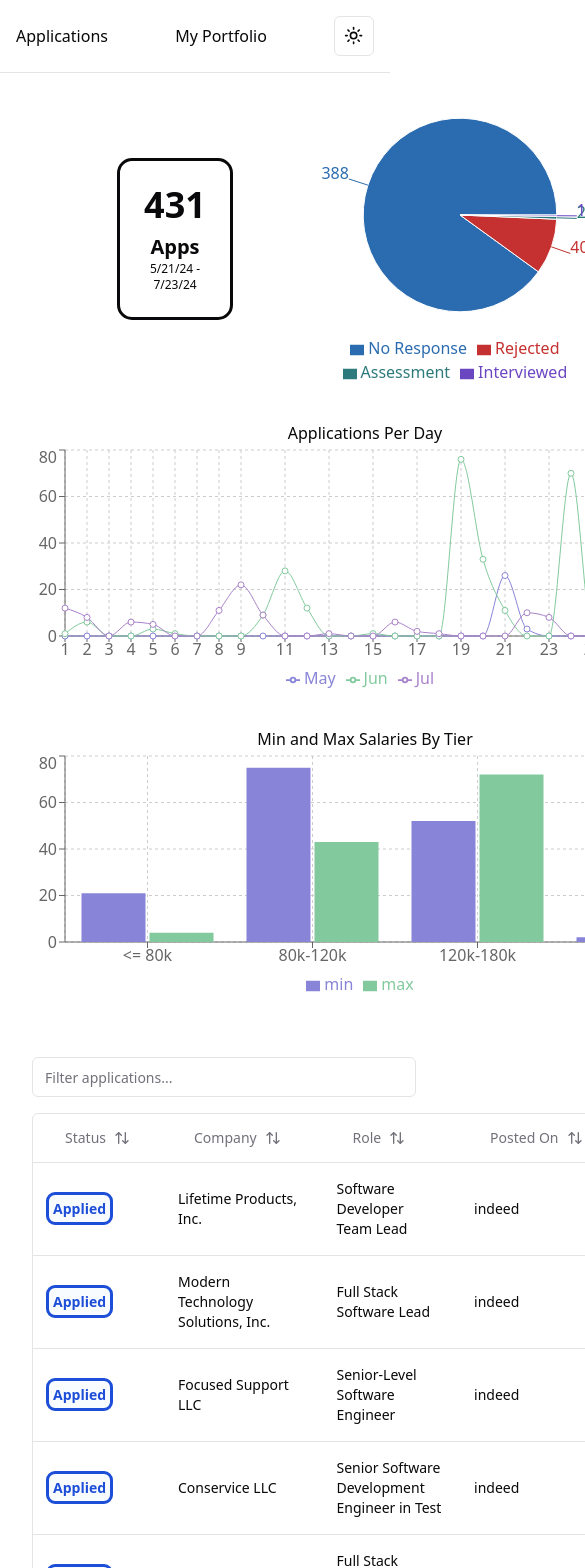
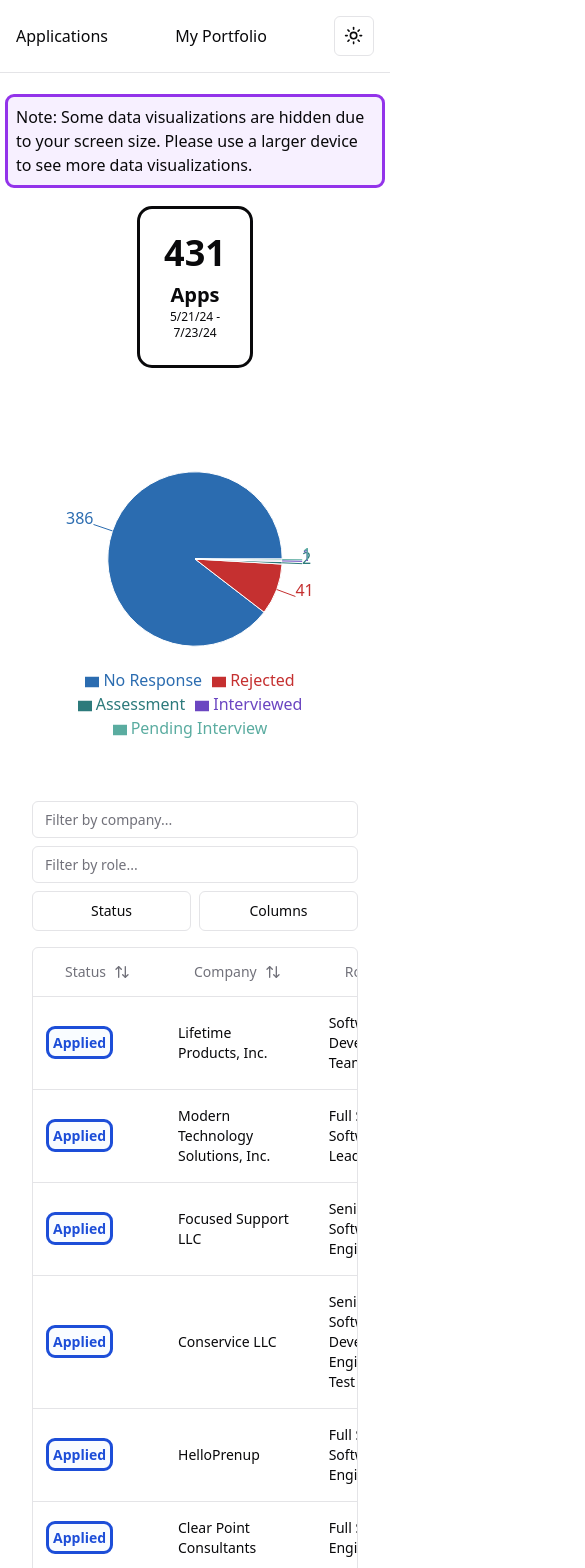
Before and after one commit to TristonWasik/application-tracker, a React (Vite) app: page / in a window 390 px wide. Shown: the top 1568 px of the page, 585 px wide, since content can reach past the window. Built offline with nearby package versions, Linux system fonts and the light colour scheme.

Commit message:
table
- add status and role filters to table
- add additional responsive formatting and styling
- add note about smaller screens not seeing all data visualizations
- add jobBoardOptions for future update

```diff
--- a/src/App.tsx
+++ b/src/App.tsx
@@ -19,15 +19,21 @@ function App() {
         </a>
         <ModeToggle />
       </nav>
-      <main className="flex flex-col m-auto">
-        <div className="flex items-center gap-20 justify-center">
+      <main className="flex flex-col w-[100vw] md:w-[70vw] m-auto">
+        <div className="flex sm:hidden p-2 mb-4">
+          <p className="outline outline-purple-600 p-2 rounded-md bg-purple-300/20">
+            Note: Some data visualizations are hidden due to your screen size.
+            Please use a larger device to see more data visualizations.
+          </p>
+        </div>
+        <div className="flex flex-col md:flex-row items-center gap-20 justify-center">
           <AppCounter />
           <PieChartComponent />
         </div>
-        <div className="flex items-center justify-center mt-8">
+        <div className="hidden sm:flex items-center justify-center mt-8">
           <LineChartComponent />
         </div>
-        <div className="flex items-center justify-center mt-8">
+        <div className="hidden sm:flex items-center justify-center mt-8">
           <BarChartComponent />
         </div>
         <ApplicationsTable />
--- a/src/components/Pie.tsx
+++ b/src/components/Pie.tsx
@@ -7,6 +7,7 @@ const COLORS = {
   Rejected: "#c53030",
   Default: "#2b6cb0",
   Assessment: "#2c7a7b",
+  "Pending Interview": "#5aaca0",
 };
 
 /**
@@ -45,6 +46,9 @@ export default function PieChartComponent() {
                 case "Assessment":
                   color = COLORS.Assessment;
                   break;
+                case "Pending Interview":
+                  color = COLORS["Pending Interview"];
+                  break;
                 default:
                   color = COLORS.Default;
               }
--- a/src/components/applications/columns.tsx
+++ b/src/components/applications/columns.tsx
@@ -38,11 +38,22 @@ export const columns: ColumnDef<Application>[] = [
           classes =
             "outline text-teal-700 outline-teal-700 font-semibold rounded-md p-1 bg-teal-200/10";
           break;
+        case "Pending Interview":
+          classes =
+            "outline text-[#5aaca0] outline-[#5aaca0] font-semibold rounded-md p-1 bg-[#5aaca0]/10";
+          break;
         default:
           classes =
             "outline text-blue-700 outline-blue-700 font-semibold rounded-md p-1 bg-blue-200/10";
       }
       return <span className={classes}>{status}</span>;
+    },
+    filterFn: (row, columnId, filterValue) => {
+      // if our filter is not an object (which includes arrays) then just return all data
+      if (typeof filterValue !== "object") return true;
+
+      // return true if the current row's status value includes one of the statuses in our filterValue array
+      return (filterValue as string[]).includes(row.getValue<string>(columnId));
     },
   },
   {
--- a/src/components/applications/table.tsx
+++ b/src/components/applications/table.tsx
@@ -26,8 +26,9 @@ import {
   TableRow,
 } from "@/components/ui/table";
 import { Button } from "../ui/button";
-import { useState } from "react";
+import { useEffect, useState } from "react";
 import { Input } from "../ui/input";
+import { statusOptions } from "@/lib/types";
 
 interface DataTableProps<TData, TValue> {
   columns: ColumnDef<TData, TValue>[];
@@ -57,21 +58,77 @@ export function DataTable<TData, TValue>({
       columnVisibility,
     },
   });
+  const [selectedStatuses, setSelectedStatuses] = useState({
+    Applied: true,
+    Rejected: true,
+    Interviewed: true,
+    "Pending Interview": true,
+    "Pending Technical Interview": true,
+    Assessment: true,
+    Offer: true,
+    Accepted: true,
+  });
+
+  useEffect(() => {
+    // filter our table
+    table.getColumn("status")?.setFilterValue(
+      Object.entries(selectedStatuses)
+        .filter((f) => f[1])
+        .map(([key, _]) => key)
+    );
+  }, [selectedStatuses]);
 
   return (
     <div>
-      <div className="flex items-center py-4">
+      <div className="flex flex-col sm:flex-row gap-2 py-4 sm:justify-between">
+        <div className="flex flex-col sm:flex-row gap-2 flex-1">
           <Input
-          placeholder="Filter applications..."
+            placeholder="Filter by company..."
             value={(table.getColumn("name")?.getFilterValue() as string) ?? ""}
             onChange={(event) =>
               table.getColumn("name")?.setFilterValue(event.target.value)
             }
-          className="max-w-sm"
+            className="max-w-sm flex-1"
           />
+          <Input
+            placeholder="Filter by role..."
+            value={(table.getColumn("role")?.getFilterValue() as string) ?? ""}
+            onChange={(event) =>
+              table.getColumn("role")?.setFilterValue(event.target.value)
+            }
+            className="max-w-sm flex-1"
+          />
+        </div>
+        <div className="flex gap-2">
           <DropdownMenu>
             <DropdownMenuTrigger asChild>
-            <Button variant="outline" className="ml-auto">
+              <Button variant="outline" className="ml-auto flex-1">
+                Status
+              </Button>
+            </DropdownMenuTrigger>
+            <DropdownMenuContent align="end">
+              {statusOptions.map((status) => {
+                return (
+                  <DropdownMenuCheckboxItem
+                    key={status}
+                    className="capitalize"
+                    checked={selectedStatuses[status]}
+                    onCheckedChange={(value) => {
+                      setSelectedStatuses((prev) => ({
+                        ...prev,
+                        [status]: value,
+                      }));
+                    }}
+                  >
+                    {status}
+                  </DropdownMenuCheckboxItem>
+                );
+              })}
+            </DropdownMenuContent>
+          </DropdownMenu>
+          <DropdownMenu>
+            <DropdownMenuTrigger asChild>
+              <Button variant="outline" className="ml-auto flex-1">
                 Columns
               </Button>
             </DropdownMenuTrigger>
@@ -95,6 +152,7 @@ export function DataTable<TData, TValue>({
                 })}
             </DropdownMenuContent>
           </DropdownMenu>
+        </div>
       </div>
       <div className="rounded-md border">
         <Table>
--- a/src/lib/applications.ts
+++ b/src/lib/applications.ts
@@ -80,7 +80,7 @@ export const applications: Application[] = [
     role: "Software Support Engineer",
     notes: "asked for 100k",
     website: "https://jobs.jobvite.com/tylertech/job/o6xCtfws/",
-    status: "Applied",
+    status: "Pending Interview",
     appliedAt: "7/23/24",
   },
   {
@@ -3598,7 +3598,8 @@ export const applications: Application[] = [
     foundAt: "direct",
     role: "Cloud Software Engineer, Developer Productivity- Remote",
     website: "https://clickhouse.com/company/careers",
-    status: "Applied",
+    status: "Rejected",
+    rejectedAt: "7/23/24",
     appliedAt: "6/11/24",
   },
   {
--- a/src/lib/types.ts
+++ b/src/lib/types.ts
@@ -8,8 +8,48 @@ const foundAtOptions = [
   "roberthalf",
   "calmjobs",
   "workatastartup",
+  "greenhouse",
+  "lever",
 ] as const;
 export type foundAt = (typeof foundAtOptions)[number];
+
+export const jobBoardOptions = [
+  {
+    name: "Greenhouse",
+    url: "https://boards.greenhouse.io",
+    searchTerm: "boards.greenhouse.io",
+  },
+  {
+    name: "Lever",
+    url: "https://jobs.lever.co",
+    searchTerm: "jobs.lever.co",
+  },
+  {
+    name: "Linkedin",
+    url: "https://www.linkedin.com",
+    searchTerm: "linkedin.com",
+  },
+  {
+    name: "Indeed",
+    url: "https://www.indeed.com",
+    searchTerm: "indeed.com",
+  },
+  {
+    name: "CommitAsync",
+    url: "https://www.commitasync.com",
+    searchTerm: "commitasync.com",
+  },
+  {
+    name: "Wellfound",
+    url: "https://wellfound.com",
+    searchTerm: "wellfound.com",
+  },
+  {
+    name: "Robert Half",
+    url: "https://www.roberthalf.com",
+    searchTerm: "roberthalf.com",
+  },
+];
 
 export type Application = {
   name: string;
@@ -29,10 +69,12 @@ export type Application = {
   };
 };
 
-const statusOptions = [
+export const statusOptions = [
   "Applied",
   "Rejected",
   "Interviewed",
+  "Pending Interview",
+  "Pending Technical Interview",
   "Assessment",
   "Offer",
   "Accepted",
--- a/src/lib/utils.ts
+++ b/src/lib/utils.ts
@@ -13,6 +13,9 @@ export const BuildDataFromApplications = (): {
   const Interviews = applications.filter(
     (f) => f.status === "Interviewed"
   ).length;
+  const PendingInterview = applications.filter(
+    (f) => f.status === "Pending Interview"
+  ).length;
   const Accepted = applications.filter((f) => f.status === "Accepted").length;
   const Rejections = applications.filter((f) => f.status === "Rejected").length;
   const NoResponses = applications.filter((f) => f.status === "Applied").length;
@@ -26,7 +29,14 @@ export const BuildDataFromApplications = (): {
       ["Rejected", Rejections],
       ["Assessment", Assessments],
       ["Interviewed", Interviews],
+      ["Pending Interview", PendingInterview],
       ["Accepted", Accepted],
     ],
   };
 };
+
+export const googleQueryUrl = (
+  query: string = `site:boards.greenhouse.io united states intext:"apply" (intext:"Software Engineer" OR intext:"Software Developer")`
+) => {
+  return "https://www.google.com/search?q=" + query.replace(/\s/g, "+");
+};
```
Lines whose indentation alone changed are shown as unchanged.
